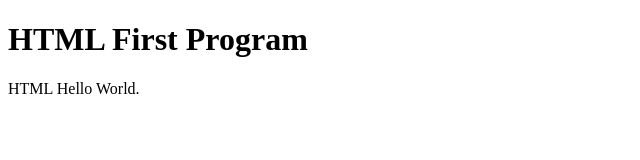
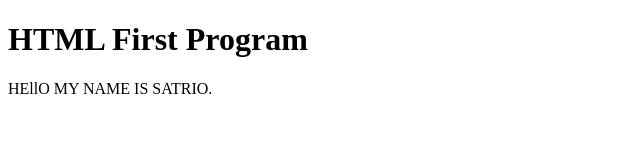
Before and after one commit to satrio-87/laravelll-strio, a plain HTML site: page index.html in a window 1280 px wide. Shown: the whole page, without its empty margins (0-640 px from the left). Drawn offline with Linux system fonts and the light colour scheme.

Commit message:
Update index.html

```diff
--- a/index.html
+++ b/index.html
@@ -4,7 +4,7 @@
 
     <h1>HTML First Program</h1>
 
-    <p>HTML Hello World.</p>
+    <p>HEllO MY NAME IS SATRIO.</p>
 
     </body>
 </html>
```
